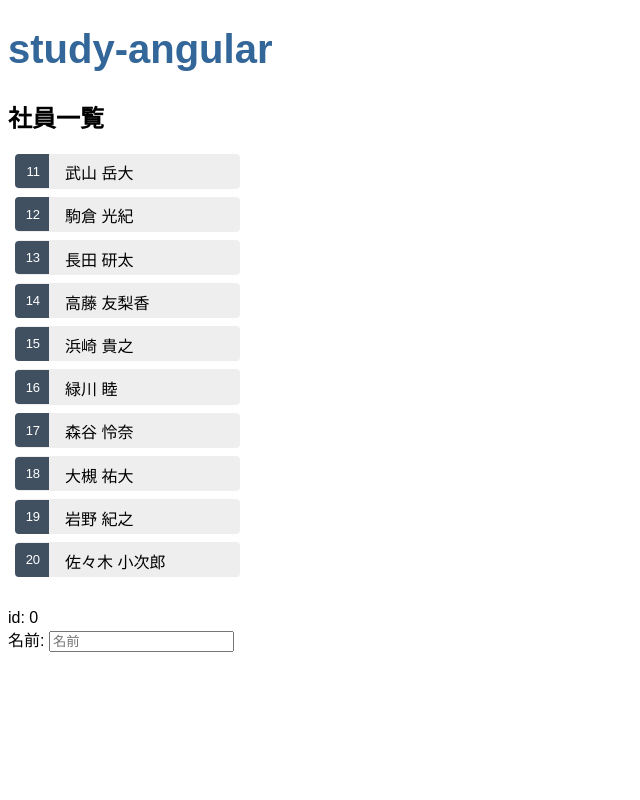
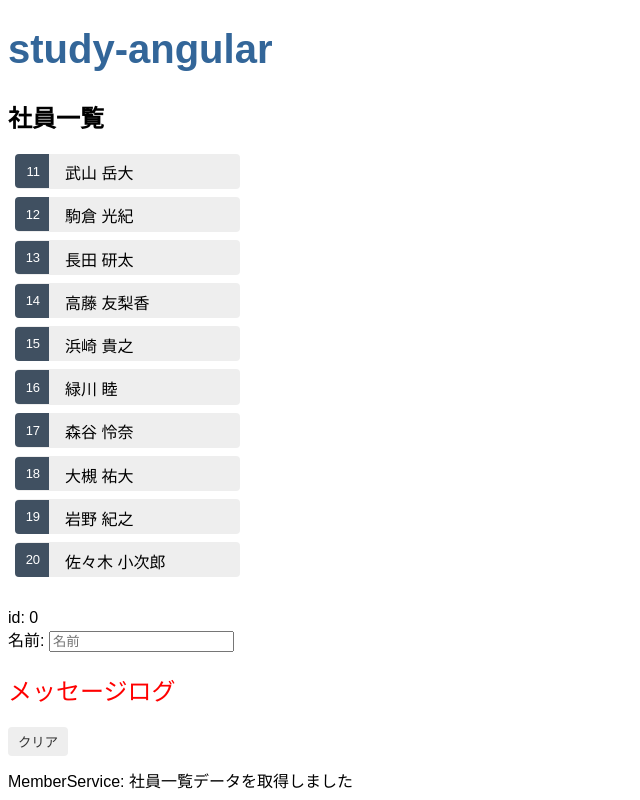
Before and after one commit to nagi125/study-angular, an Angular app: page / in a window 1280 px wide. Shown: the whole page, without its empty margins (0-640 px from the left). Built offline with nearby package versions, Linux system fonts and the light colour scheme.

Commit message:
add: messageを表示するコンポーネントの追加

```diff
--- a/src/app/app.component.html
+++ b/src/app/app.component.html
@@ -1,5 +1,6 @@
 <h1>{{ title }}</h1>
 <app-members></app-members>
+<app-messages></app-messages>
 
 <!--<div *ngIf="sampleStr === 'angular'">Angular！</div>-->
 <!--<div *ngIf="isAngular">Angular！</div>-->
--- a/src/app/app.module.ts
+++ b/src/app/app.module.ts
@@ -6,12 +6,14 @@ import { AppRoutingModule } from './app-routing.module';
 import { AppComponent } from './app.component';
 import { MembersComponent } from './members/members.component';
 import { MemberDetailComponent } from './member-detail/member-detail.component';
+import { MessagesComponent } from './messages/messages.component';
 
 @NgModule({
   declarations: [
     AppComponent,
     MembersComponent,
-    MemberDetailComponent
+    MemberDetailComponent,
+    MessagesComponent,
   ],
   imports: [
     BrowserModule,
--- a/src/app/member.service.ts
+++ b/src/app/member.service.ts
@@ -2,15 +2,17 @@ import { Injectable } from '@angular/core';
 import { Member } from "./member";
 import { MEMBERS } from "./mock-members";
 import { Observable, of} from "rxjs";
+import { MessageService } from "./message.service";
 
 @Injectable({
   providedIn: 'root'
 })
 export class MemberService {
 
-  constructor() { }
+  constructor(private messageService: MessageService) { }
 
   getMembers(): Observable<Member[]> {
+    this.messageService.add('MemberService: 社員一覧データを取得しました');
     return of(MEMBERS);
   }
 }
--- /dev/null
+++ b/src/app/message.service.ts
@@ -0,0 +1,17 @@
+import { Injectable } from '@angular/core';
+
+@Injectable({
+  providedIn: 'root'
+})
+export class MessageService {
+
+  messages: string[] = [];
+
+  add(message: string) {
+    this.messages.push(message);
+  }
+
+  clear() {
+    this.messages = [];
+  }
+}
--- /dev/null
+++ b/src/app/messages/messages.component.html
@@ -0,0 +1,5 @@
+<div *ngIf="messageService.messages.length">
+  <h2>メッセージログ</h2>
+  <button class="clear" (click)="messageService.clear()">クリア</button>
+  <div *ngFor="let message of messageService.messages">{{ message }}</div>
+</div>
--- /dev/null
+++ b/src/app/messages/messages.component.scss
@@ -0,0 +1,35 @@
+/* MessagesComponent's private CSS styles */
+h2 {
+  color: red;
+  font-family: Arial, Helvetica, sans-serif;
+  font-weight: lighter;
+}
+body {
+  margin: 2em;
+}
+body, input[text], button {
+  color: crimson;
+  font-family: Cambria, Georgia;
+}
+
+button.clear {
+  font-family: Arial;
+  background-color: #eee;
+  border: none;
+  padding: 5px 10px;
+  border-radius: 4px;
+  cursor: pointer;
+  cursor: hand;
+}
+button:hover {
+  background-color: #cfd8dc;
+}
+button:disabled {
+  background-color: #eee;
+  color: #aaa;
+  cursor: auto;
+}
+button.clear {
+  color: #333;
+  margin-bottom: 12px;
+}
--- /dev/null
+++ b/src/app/messages/messages.component.ts
@@ -0,0 +1,17 @@
+import { Component, OnInit } from '@angular/core';
+import { MessageService } from "../message.service";
+
+@Component({
+  selector: 'app-messages',
+  templateUrl: './messages.component.html',
+  styleUrls: ['./messages.component.scss']
+})
+export class MessagesComponent implements OnInit {
+
+  // Template側で参照するためにpublicにする
+  constructor(public messageService: MessageService) { }
+
+  ngOnInit(): void {
+  }
+
+}
```
Also changed, not shown: 2 other files (tests, documents, lock files or other folders).
